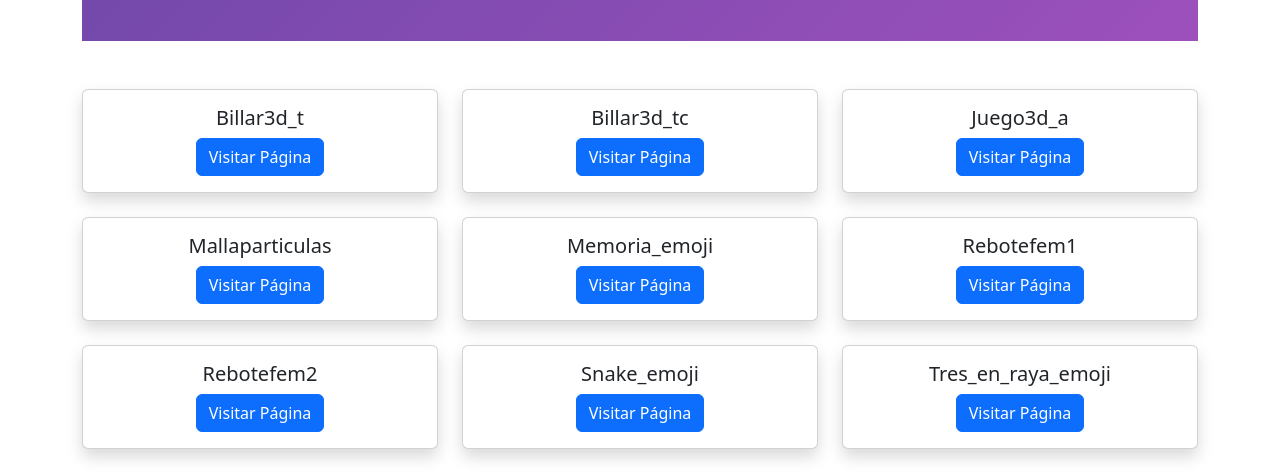
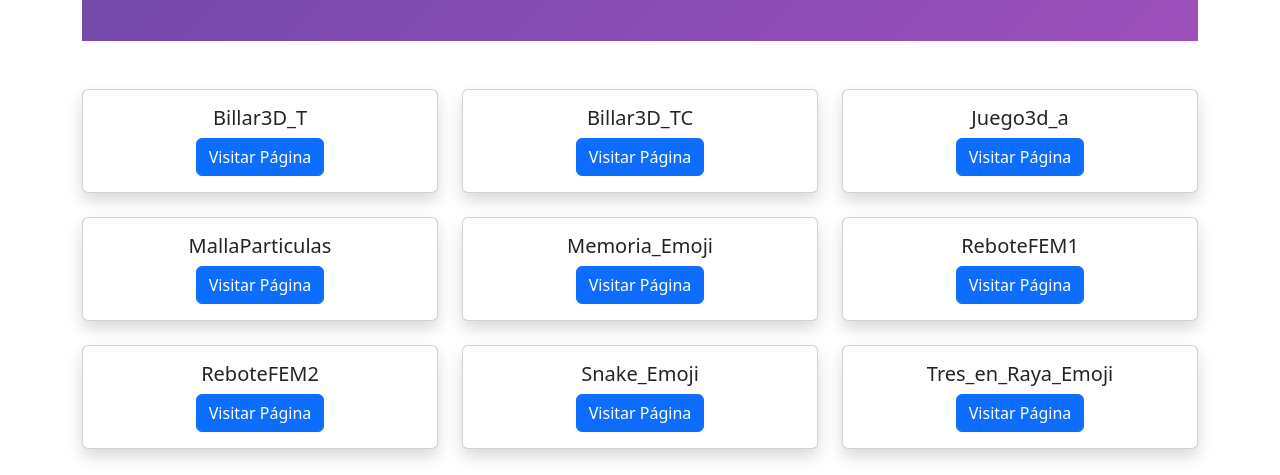
Before and after one commit to ExposingIdeas/ExposingIdeas.github.io, a Jekyll site: the page built from index.html, in a window 1280 px wide. Shown: the part 280-755 px from the top of the page. Built offline with Jekyll 4.4.1, drawn with Linux system fonts in a browser that asks for light colours.

Commit message:
Actualizar index.html

```diff
--- a/index.html
+++ b/index.html
@@ -18,7 +18,7 @@ title: "Inicio"
                 <div class="card h-100 shadow">
                     <div class="card-body text-center">
                         <h5 class="card-title">
-                            {{ page_file.basename | replace: '-', ' ' | capitalize }}
+                            {{ page_file.basename }}
                         </h5>
                         <a href="{{ page_file.path | relative_url }}" class="btn btn-primary">
                             Visitar Página
```
